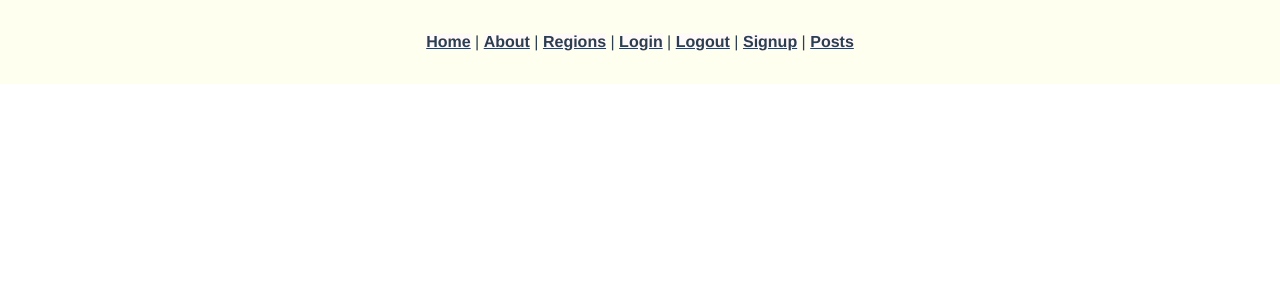
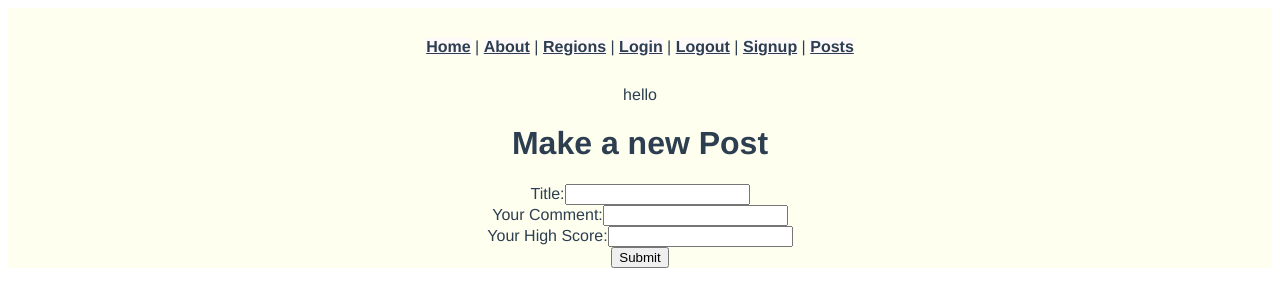
Before and after one commit to cckirk/pinball-test-vue, a Vue app: page /posts/create in a window 1280 px wide. Shown: the top 306 px of the page. Built offline with nearby package versions, Linux system fonts and the light colour scheme.

Commit message:
fixed fetching data

```diff
--- a/public/index.html
+++ b/public/index.html
@@ -8,13 +8,8 @@
         <title>Scrolling Nav - Start Bootstrap Template</title>
         <link rel="icon" type="image/x-icon" href="/assets/favicon.ico" />
         <!-- Core theme CSS (includes Bootstrap)-->
-        <link href="/css/styles.css" rel="stylesheet" />
     </head>
     <body id="page-top">
         <div id="app"></div>
-        <!-- Bootstrap core JS-->
-        <script src="https://cdn.jsdelivr.net/npm/bootstrap@5.1.0/dist/js/bootstrap.bundle.min.js"></script>
-        <!-- Core theme JS-->
-        <script src="/js/scripts.js"></script>
     </body>
 </html>
--- a/src/router/index.js
+++ b/src/router/index.js
@@ -6,7 +6,9 @@ import Login from "../views/Login.vue";
 import Signup from "../views/Signup.vue";
 import Logout from "../views/Logout.vue";
 import postsShow from "../views/PostsShow.vue";
-import postsIndex from "../views/PostsIndex.vue"
+import postsIndex from "../views/PostsIndex.vue";
+import locationsIndex from "../views/LocationsIndex.vue";
+import PostCreate from "../views/PostCreate.vue";
 
 Vue.use(VueRouter);
 
@@ -17,22 +19,32 @@ const routes = [
     component: Home,
   },
   {
-    path: "/PostsIndex",
+    path: "/posts/create",
+    name: "PostCreate",
+    component: PostCreate,
+  },
+  {
+    path: "/locations/:region",
+    name: "LocationIndex",
+    component: locationsIndex,
+  },
+  {
+    path: "/postsindex",
     name: "PostsIndex",
     component: postsIndex,
   },
   {
-    path: "/PostsShow",
+    path: "/posts/:id",
     name: "PostsShow",
     component: postsShow
   },
   {
-    path: "/Logout",
+    path: "/logout",
     name: "Logout",
     component: Logout,
   },
   {
-    path: "/Signup",
+    path: "/signup",
     name: "Signup",
     component: Signup,
   },
--- a/src/views/LocationsIndex.vue
+++ b/src/views/LocationsIndex.vue
@@ -1,12 +1,11 @@
 <template>
-  <div="locations">
+  <div class="locations">
+    <a href="/regions"><button>Return to regions</button></a>
     <div v-for="location in region.locations" v-bind:key="location.id">
-      <h1>id: {{ location.id }}</h1>
+      <h1>name: {{ location.name }}</h1>
       <h1>address: {{ location.street }}</h1>
-      <h1>name: {{ location.name }}</h1>
       <h1>city: {{ location.city }}</h1>
       <h1>zip: {{ location.zip }}</h1>
-      <h1>posts: {{ location.post }}</h1>
       <br>
     </div>
   </div>
@@ -20,7 +19,7 @@ import axios from "axios";
 export default {
   data: function () {
     return {
-      locations: {},
+      region: {},
     };
   },
   created: function () {
@@ -29,9 +28,9 @@ export default {
   methods: {
     LocationsIndex: function () {
       console.log("in index locations");
-      axios.get(`${this.$route.params.name}/locations`).then((response) => {
+      axios.get(`http://localhost:3000/locations?region=${this.$route.params.region}`).then((response) => {
         console.log(response.data);
-        this.posts = response.data;
+        this.region = response.data;
       });
     },
   },
--- /dev/null
+++ b/src/views/PostCreate.vue
@@ -0,0 +1,52 @@
+<template>
+  <div class="post-create">
+    hello
+    <form v-on:submit.prevent="submit()">
+      <h1>Make a new Post</h1>
+      <ul>
+        <li v-for="error in errors" v-bind:key="error">{{ error }}</li>
+      </ul>
+      <div>
+        <label>Title:</label>
+        <input type="text" v-model="newPostParams.title" />
+      </div>
+      <div>
+        <label>Your Comment:</label>
+        <input type="text" v-model="newPostParams.comment" />
+      </div>
+      <div>
+        <label>Your High Score:</label>
+        <input type="text" v-model="newPostParams.high_score">
+      </div>
+      <input type="submit" value="Submit" />
+    </form>
+  </div>
+</template>
+
+<style>
+</style>
+
+<script>
+import axios from "axios";
+export default {
+  data: function () {
+    return {
+      newPostParams: {},
+      errors: [],
+    };
+  },
+  methods: {
+    submit: function () {
+      axios
+        .post("/posts", this.newPostParams)
+        .then((response) => {
+          console.log(response.data);
+          this.$router.push("/posts");
+        })
+        .catch((error) => {
+          this.errors = error.response.data.errors;
+        });
+    },
+  },
+};
+</script>
--- a/src/views/PostsIndex.vue
+++ b/src/views/PostsIndex.vue
@@ -1,13 +1,16 @@
 <template>
   <div class="home">
-    <!-- <h1>{{ posts }}</h1> -->
     <div id="container">
-      <a href="../views/posts/PostsCreate"><button>Post about a Pinball Machine</button></a>
+      <a href="../posts/create"><button>Post about a Pinball Machine</button></a>
       <hr>
       <div v-for="post in posts" v-bind:key="post.id">
-        <p>{{ post.title }}</p>
-        <a v-bind:href="`posts/${post.id}`">View Details</a>
-        <hr>
+          <h2>{{ post.title }}</h2>
+          <div  v-for="user in users" v-bind:key="user.id">
+            <h3>{{ user.name }}</h3>
+          </div>
+          <a v-bind:href="`posts/${post.id}`">View Details</a> |
+          <router-link v-if="post.user_id == $parent.getUserId()" v-bind:to="`/posts/${post.user_id}`">View Your Post</router-link>
+          <hr>
       </div>
     </div>
   </div>
@@ -23,6 +26,7 @@ export default {
     return {
       message: "Welcome to the index page!",
       posts: [],
+      users: [],
     };
   },
   created: function () {
@@ -36,6 +40,22 @@ export default {
         this.posts = response.data;
       });
     },
+    getUserId: function () {
+      console.log("getting user_id");
+      console.log(this.$route);
+      axios.get(`/posts/${this.$route.params.id}`).then((response) => {
+        console.log("resonse.data");
+        this.post = response.data;
+      });
+    },
+    getUserName: function () {
+      console.log("getting user_id");
+      console.log(this.$route);
+      axios.get(`/posts/${this.$route.params.name}`).then((response) => {
+        console.log("resonse.data");
+        this.post = response.data;
+      });
+    },
   },
 };
 </script>
--- a/src/views/PostsShow.vue
+++ b/src/views/PostsShow.vue
@@ -4,9 +4,6 @@
     <h1>title: {{ post.title }}</h1>
     <h1>comment: {{ post.comment }}</h1>
     <h1>high score: {{ post.high_score }}</h1>
-    <h1>img_url: {{ post.img_url }}</h1>
-    <p>user_id: {{ $parent.getUserId() }}</p>
-    <p><img v-bind:src="post.image"></p>
     <router-link v-if="post.user_id == $parent.getUserId()" v-bind:to="`/posts/${post.id}`">Edit</router-link>
   </div>
 </template>
--- a/src/views/RegionsShow.vue
+++ b/src/views/RegionsShow.vue
@@ -2,15 +2,19 @@
   <div class="regions-show">
      <h1>{{ message }}</h1>
     Filter: <input type="Text" v-model="search" placeholder="search regions"/>
-    <router-link
+    <div id="regions"
       v-for="(regions, index) in regions.regions"
-      v-bind:key="index.id"
-      v-bind:to="`/${regions.name}/locations`">
-      <h4>{{ regions.full_name }}</h4>
-    </router-link>
+      v-bind:key="index.id">
+      <h3>{{ regions.state }}</h3>
+      <router-link v-bind:to="`/locations/${regions.name}`"><h4>{{ regions.full_name }}</h4></router-link>
+    </div>
   </div>
 </template>
 <style>
+#regions {
+  line-height: 1;
+  text-align: center;
+}
 </style>
 
 <script>
@@ -20,9 +24,7 @@ export default {
   data: function () {
     return {
       message: "Showing you Regions",
-      regions: {
-        name: this.regionIndex(),
-      },
+      regions: {},
       search: "",
     };
   },
```
